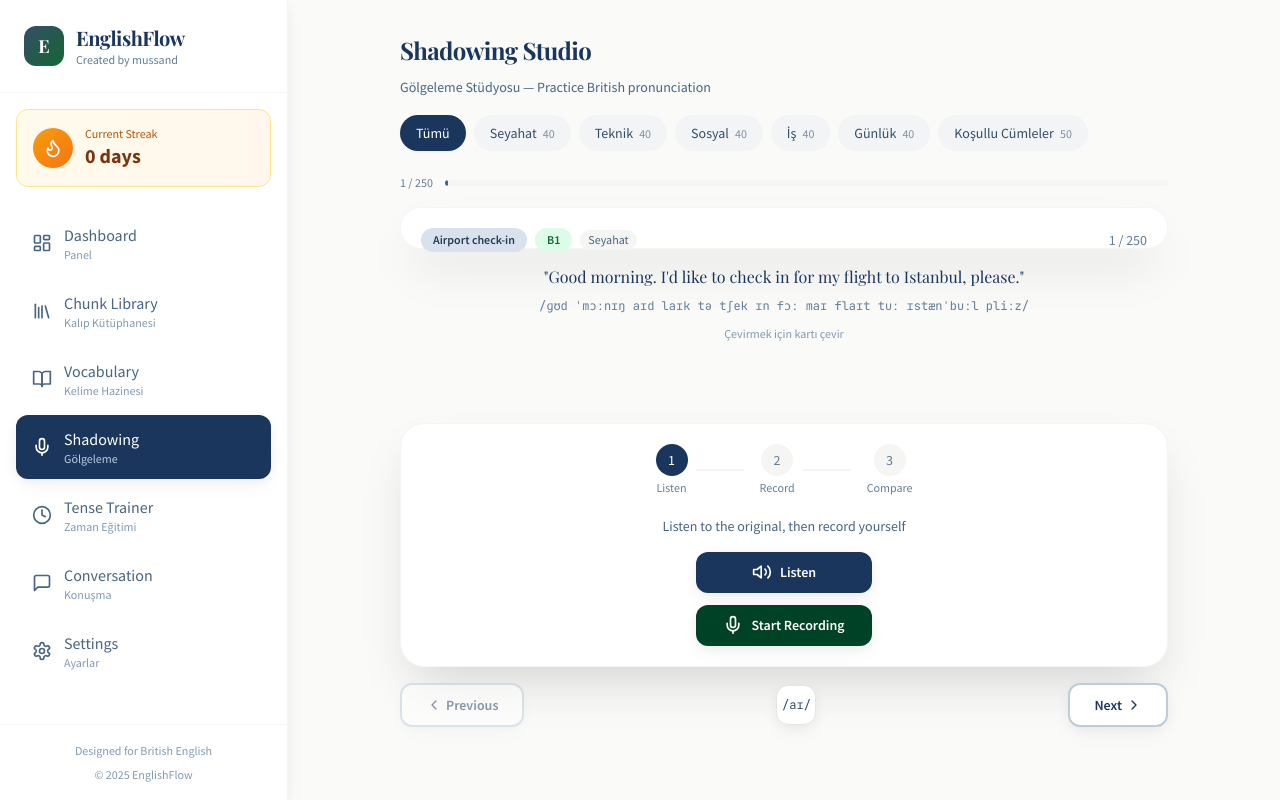
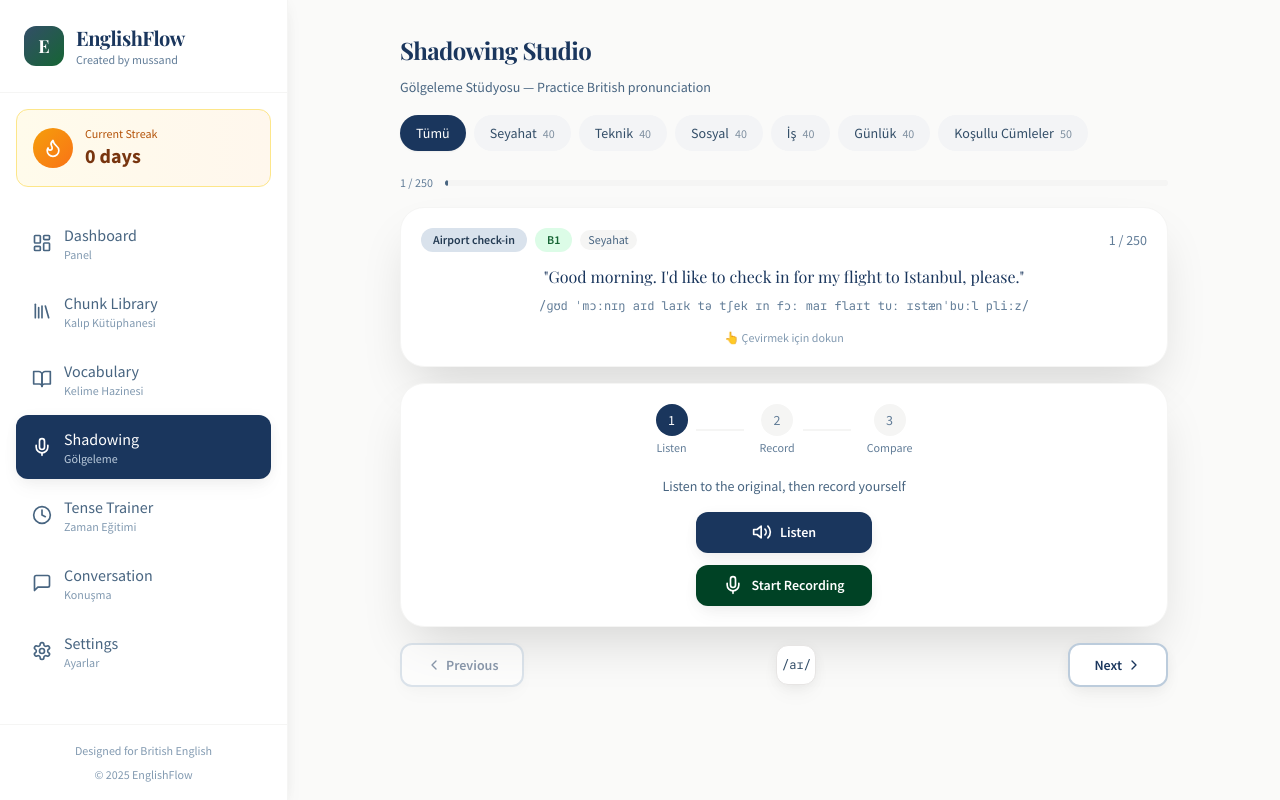
Before and after one commit to stutrailers-dev/englishflow, a React (Vite) app: page /shadowing in a window 1280 px wide. Built offline with nearby package versions, Linux system fonts and the light colour scheme.

Commit message:
Fix Shadowing flip card - use AnimatePresence instead of absolute positioning

```diff
--- a/src/pages/ShadowingStudio.tsx
+++ b/src/pages/ShadowingStudio.tsx
@@ -1,5 +1,5 @@
 import { useState, useCallback, useRef, useEffect } from 'react'
-import { motion } from 'framer-motion'
+import { motion, AnimatePresence } from 'framer-motion'
 import {
   Mic,
   MicOff,
@@ -206,27 +206,22 @@ export default function ShadowingStudio({ embedded = false }: ShadowingStudioPro
         </div>
       </div>
 
-      {/* Main Flip Card */}
+      {/* Main Card - Click to Flip */}
       <div
-        className="relative min-h-[200px] cursor-pointer"
-        style={{ perspective: '1000px' }}
+        className="cursor-pointer"
         onClick={() => setIsCardFlipped(!isCardFlipped)}
       >
-        <motion.div
-          className="w-full h-full"
-          animate={{ rotateY: isCardFlipped ? 180 : 0 }}
-          transition={{ duration: 0.5 }}
-          style={{ transformStyle: 'preserve-3d' }}
-        >
-          {/* Front of Card - English */}
-          <div
-            className={clsx(
-              'absolute inset-0 backface-hidden',
-              isCardFlipped && 'pointer-events-none'
-            )}
-            style={{ backfaceVisibility: 'hidden' }}
-          >
-            <div className="card-elevated p-5 h-full">
+        <AnimatePresence mode="wait">
+          {!isCardFlipped ? (
+            /* Front of Card - English */
+            <motion.div
+              key="front"
+              initial={{ opacity: 0, rotateY: -90 }}
+              animate={{ opacity: 1, rotateY: 0 }}
+              exit={{ opacity: 0, rotateY: 90 }}
+              transition={{ duration: 0.3 }}
+              className="card-elevated p-5"
+            >
               {/* Context Badge */}
               <div className="flex items-center justify-between mb-3">
                 <div className="flex items-center gap-2">
@@ -253,22 +248,21 @@ export default function ShadowingStudio({ embedded = false }: ShadowingStudioPro
                 )}
               </div>
 
-              <p className="text-xs text-navy-400 text-center mt-3">Çevirmek için kartı çevir</p>
-            </div>
-          </div>
-
-          {/* Back of Card - Turkish Translation & Key Words */}
-          <div
-            className={clsx(
-              'absolute inset-0 backface-hidden',
-              !isCardFlipped && 'pointer-events-none'
-            )}
-            style={{ backfaceVisibility: 'hidden', transform: 'rotateY(180deg)' }}
-          >
-            <div className="card-elevated p-5 h-full bg-cream-50">
+              <p className="text-xs text-navy-400 text-center mt-4">👆 Çevirmek için dokun</p>
+            </motion.div>
+          ) : (
+            /* Back of Card - Turkish Translation & Key Words */
+            <motion.div
+              key="back"
+              initial={{ opacity: 0, rotateY: 90 }}
+              animate={{ opacity: 1, rotateY: 0 }}
+              exit={{ opacity: 0, rotateY: -90 }}
+              transition={{ duration: 0.3 }}
+              className="card-elevated p-5 bg-cream-50 dark:bg-neutral-800"
+            >
               {/* Header */}
-              <div className="text-center border-b border-cream-300 pb-3 mb-3">
-                <h3 className="text-base font-display font-bold text-navy-900">Türkçe Çeviri</h3>
+              <div className="text-center border-b border-cream-300 dark:border-neutral-700 pb-3 mb-3">
+                <h3 className="text-base font-display font-bold text-navy-900">🇹🇷 Türkçe Çeviri</h3>
               </div>
 
               {/* Turkish Translation */}
@@ -282,23 +276,23 @@ export default function ShadowingStudio({ embedded = false }: ShadowingStudioPro
               {currentItem.keyWords && currentItem.keyWords.length > 0 && (
                 <div>
                   <p className="text-xs font-medium text-navy-500 uppercase tracking-wide mb-2">
-                    Önemli Kelimeler
+                    📚 Önemli Kelimeler
                   </p>
-                  <div className="space-y-1">
+                  <div className="space-y-1.5">
                     {currentItem.keyWords.map((kw, i) => (
-                      <div key={i} className="flex justify-between items-center bg-white rounded-lg px-3 py-1.5">
+                      <div key={i} className="flex justify-between items-center bg-white dark:bg-neutral-700 rounded-lg px-3 py-2 shadow-sm">
                         <span className="text-sm font-medium text-navy-900">{kw.word}</span>
-                        <span className="text-sm text-navy-600">{kw.translation}</span>
+                        <span className="text-sm text-racing-700">{kw.translation}</span>
                       </div>
                     ))}
                   </div>
                 </div>
               )}
 
-              <p className="text-xs text-navy-400 text-center mt-3">Geri dönmek için kartı çevir</p>
-            </div>
-          </div>
-        </motion.div>
+              <p className="text-xs text-navy-400 text-center mt-4">👆 Geri dönmek için dokun</p>
+            </motion.div>
+          )}
+        </AnimatePresence>
       </div>
 
       {/* Controls Card */}
```
